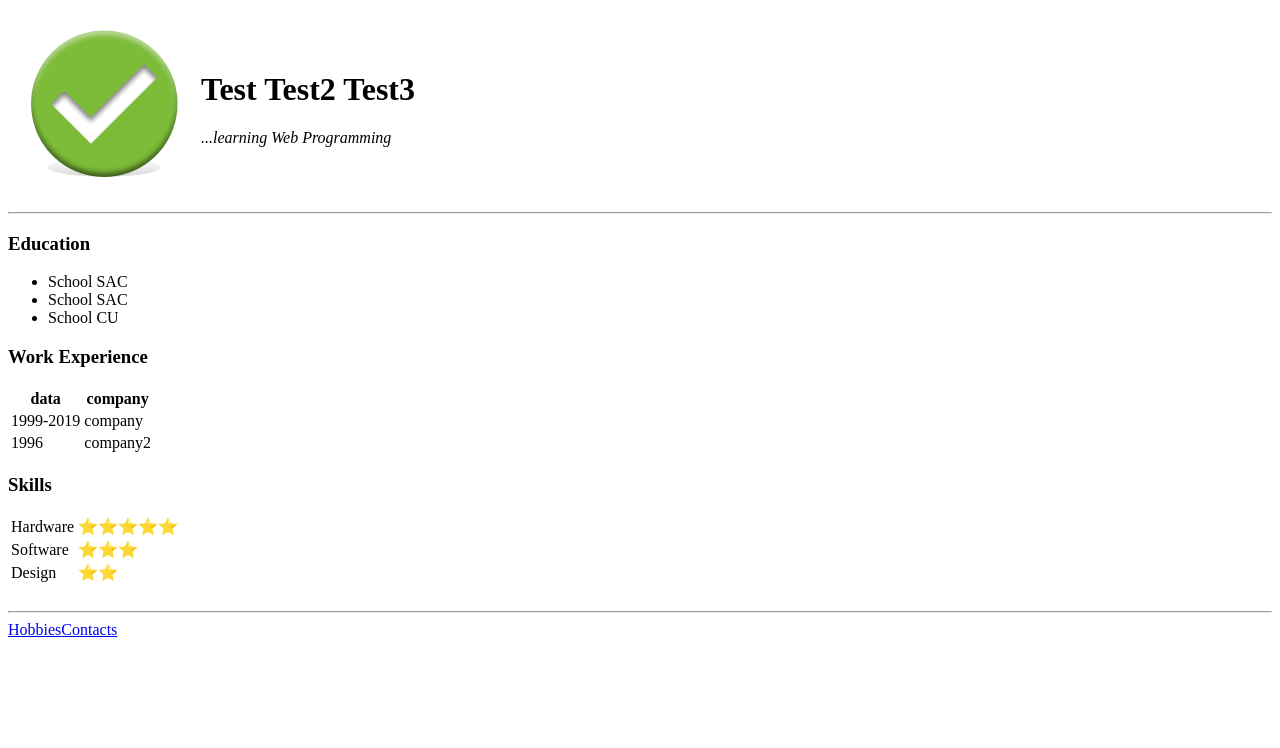
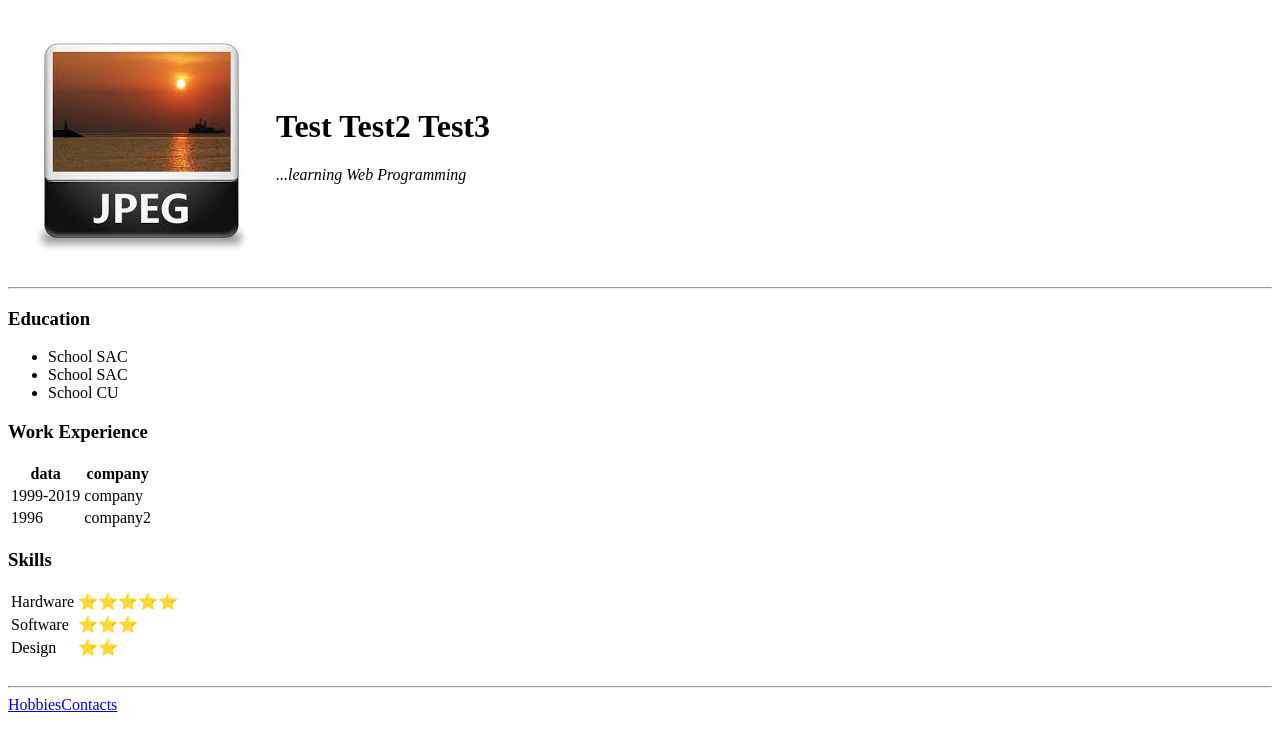
Before and after one commit to udwp/cv, a plain HTML site: page index.html in a window 1280 px wide. Drawn offline with Linux system fonts and the light colour scheme.

Commit message:
Add files via upload

```diff
--- a/index.html
+++ b/index.html
@@ -11,7 +11,7 @@
   <table cellspacing="20">
     <tr>
       <!-- Imagem-->
-      <td><img src="img/Test.png" alt="imagem Test"></td>
+      <td><img src="img/download.jpeg" alt="image Test"></td>
       <td>
         <!-- Headline para títulos h1 -> h6 do maior para o menor em tamanho de fonte-->
         <h1>Test Test2 Test3</h1>
```
Also changed, not shown: img/download.jpeg (added).
